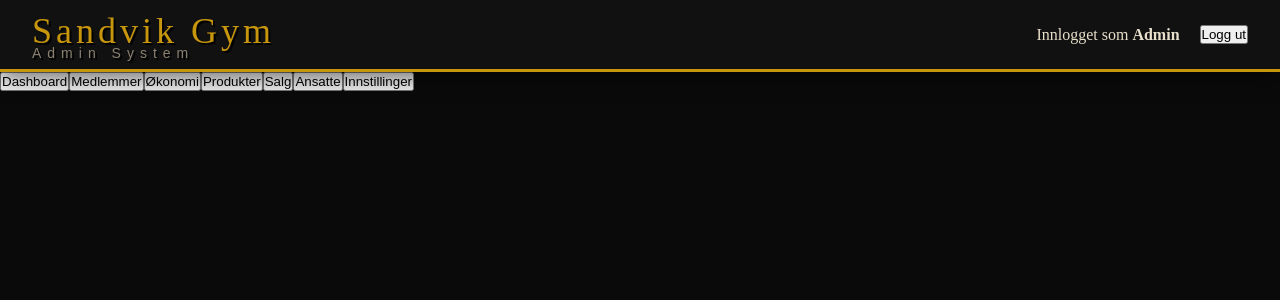
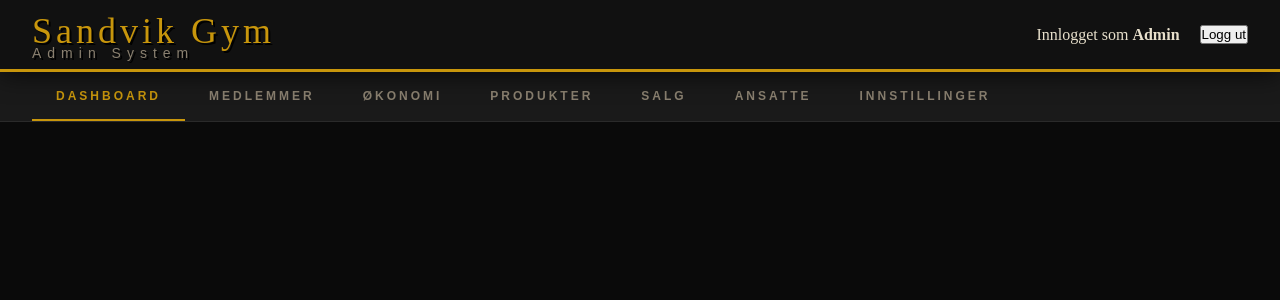
Before and after one commit to nexnic/SandvikaGym, a React (Vite) app: page / in a window 1280 px wide. Shown: the top 300 px of the page. Built offline with nearby package versions, Linux system fonts and the light colour scheme.

Commit message:
adding nav

```diff
--- a/src/index.css
+++ b/src/index.css
@@ -188,6 +188,33 @@ body::before {
   color: var(--black);
 }
 
+.nav-btn {
+  font-family: 'Owald', sans-serif;
+  font-weight: 600;
+  font-size: 12px;
+  letter-spacing: 3px;
+  text-transform: uppercase;
+  padding: 16px 24px;
+  background: none;
+  border: none;
+  color: var(--text-dim);
+  cursor: pointer;
+  border-bottom: 3px solid transparent;
+  transition: all 0.2;
+  white-space: nowrap;
+  position: relative;
+  top: 1px;
+}
+
+.nav-btn:hover {
+  color: var(--text);
+}
+
+.nav-btn.active {
+  color: var(--gold);
+  border-bottom-color: var(--gold);
+}
+
 /* Header*/
 
 .header {
@@ -240,3 +267,23 @@ body::before {
   display: block;
   font-size: 14px;
 }
+
+/* Navtigasjon */
+
+.nav {
+  background: var(--panel);
+  border-bottom: 1px solid var(--border);
+  display: flex;
+  padding: 0 32px;
+  overflow-x: auto;
+}
+
+.nav-badge {
+  display: inline-block;
+  background: var(--red);
+  color: white;
+  font-size: 9px;
+  padding: 1px 5px;
+  margin-left: 6px;
+  vertical-align: middle;
+}
```
